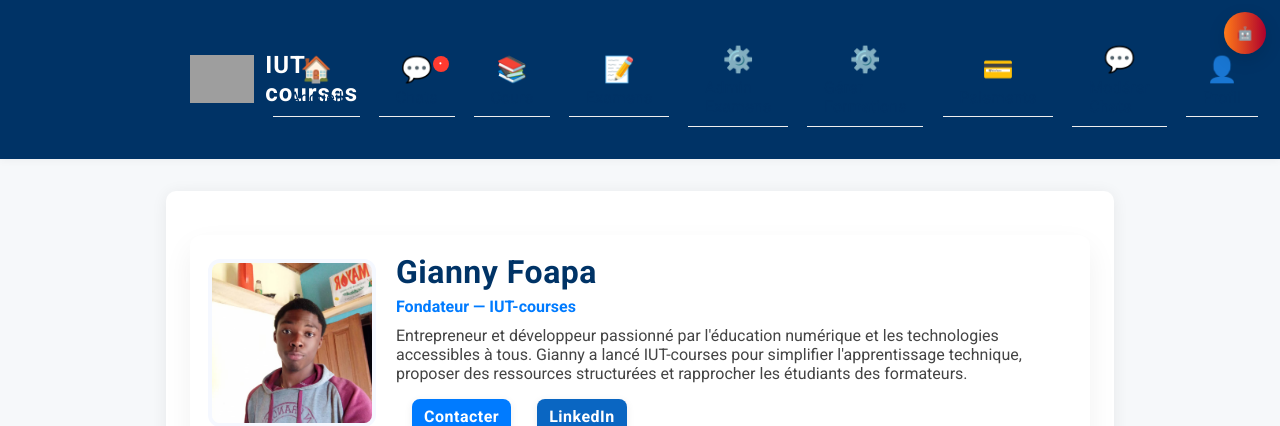
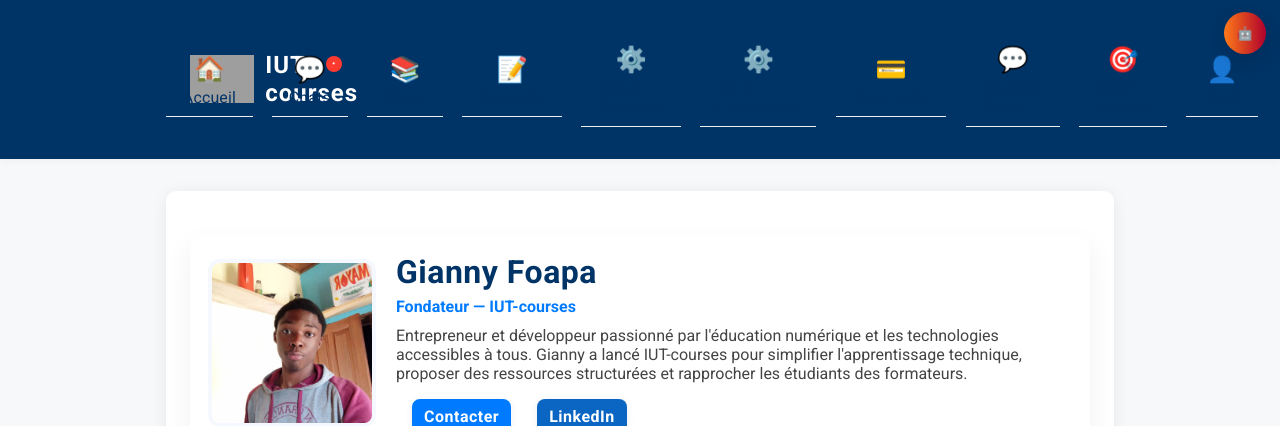
Before and after one commit to Gianny-art/IUT-courses, a Flask app: page /fondateur in a window 1280 px wide. Shown: the top 426 px of the page. Run offline with Flask 3, Linux system fonts and the light colour scheme; a user stored in the database is signed in; grey boxes are pictures that could not be loaded.

Commit message:
modif bd

```diff
--- a/app.py
+++ b/app.py
@@ -306,6 +306,10 @@ def index():
 def logout():
     session.clear()
     return redirect(url_for("login"))
+
+# Real-time forum send/join handlers removed — forum messages are now posted via a regular POST endpoint (no Socket.IO).
+
+# ---------- New chat system socket handlers and APIs ----------
 
 # Real-time forum send/join handlers removed — forum messages are now posted via a regular POST endpoint (no Socket.IO).
 
@@ -620,6 +624,8 @@ def admin_delete_message(message_id):
     conn.commit()
     conn.close()
     return jsonify({'ok': True})
+
+
 
 # API: search users for autocomplete (by nom/prenom)
 @app.route('/api/users/search')
--- a/templates/base.html
+++ b/templates/base.html
@@ -179,6 +179,12 @@
                         <a href="{{ url_for('admin_chats') }}" class="{% if request.endpoint == 'admin_chats' %}active{% endif %}">
                             <span class="nav-icon">💬</span>
                             <span class="nav-label">Modérer Chats</span>
+                        </a>
+                    </li>
+                    <li>
+                        <a href="{{ url_for('admin_matches') }}" class="{% if request.endpoint == 'admin_matches' %}active{% endif %}">
+                            <span class="nav-icon">🎯</span>
+                            <span class="nav-label">Gérer Matchs</span>
                         </a>
                     </li>
                 {% endif %}
```
Also changed, not shown: database/iut_courses.db, 2 other files.
